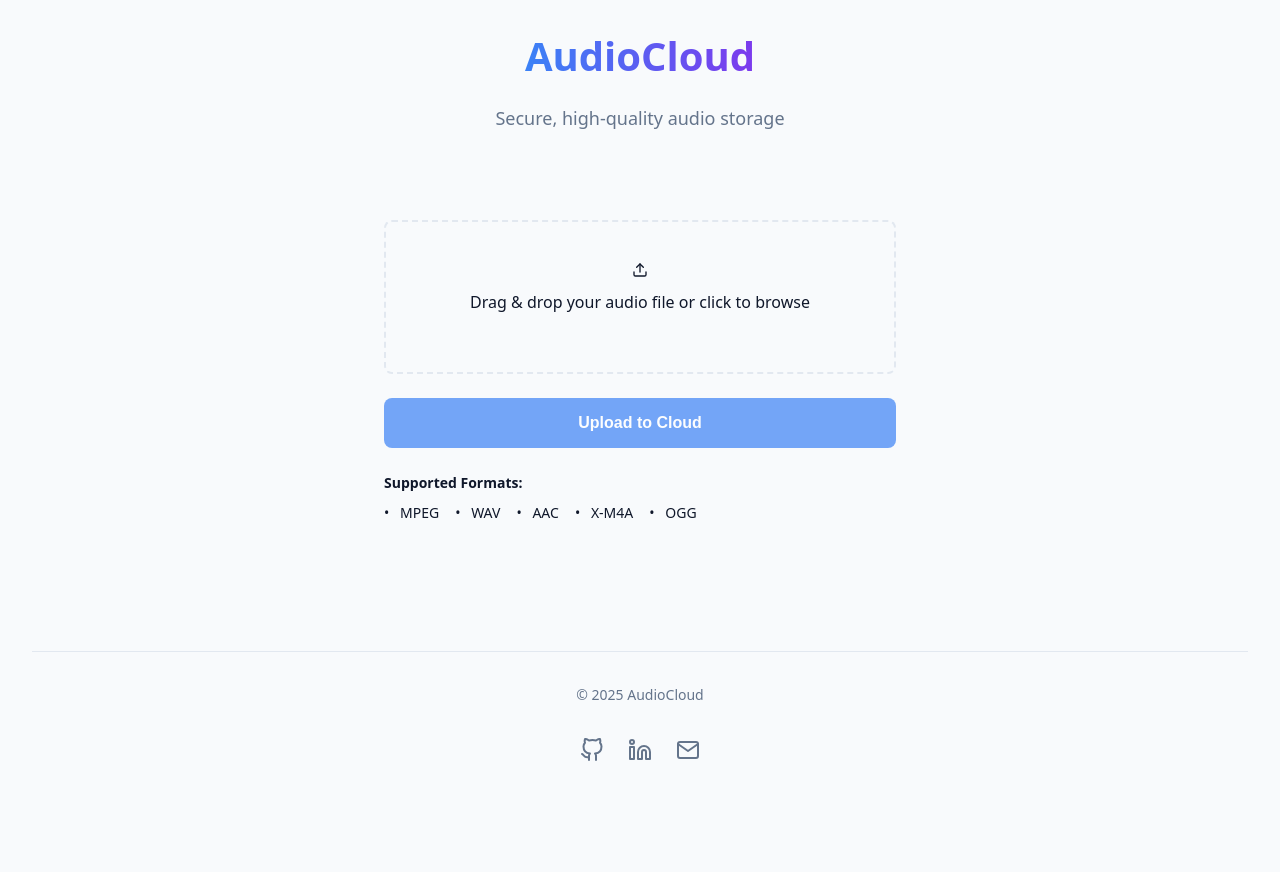
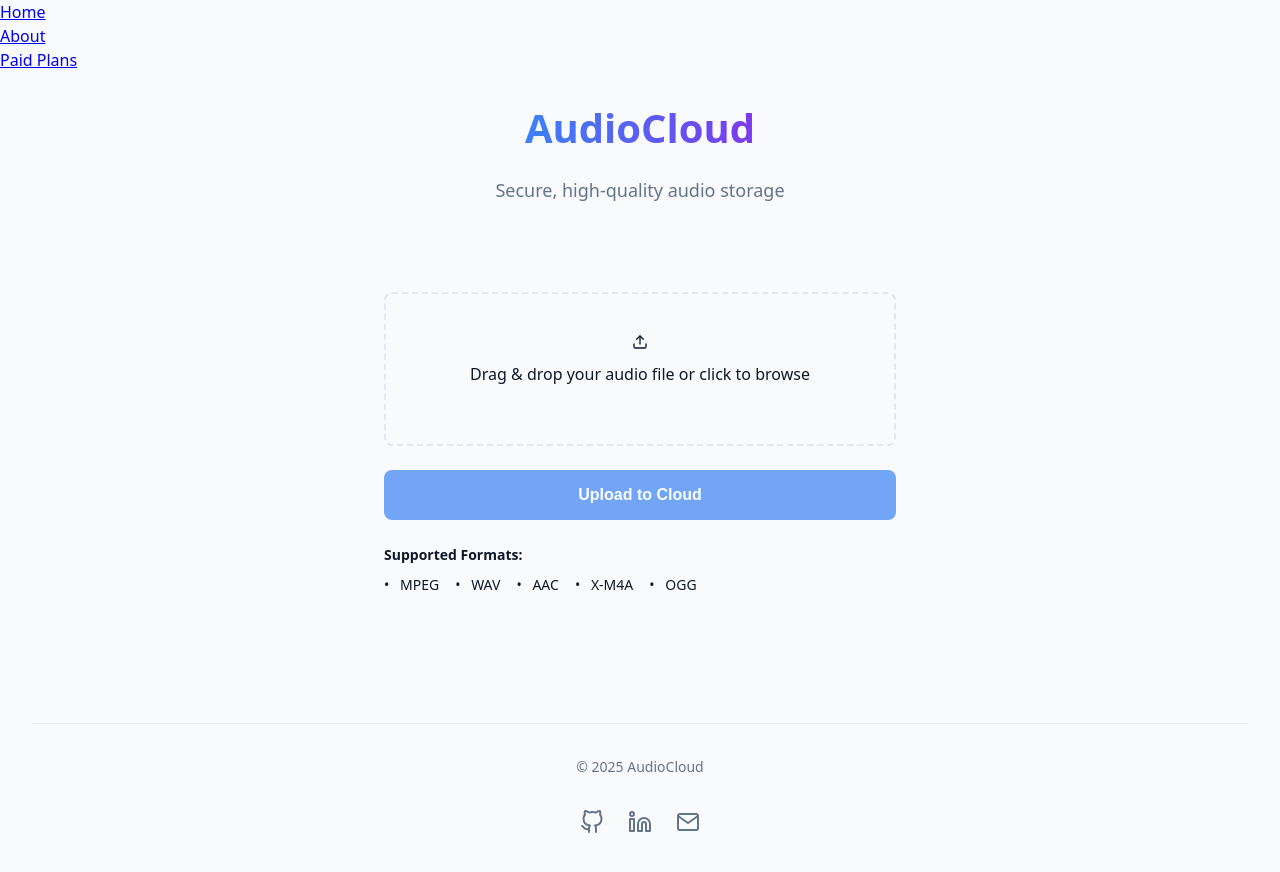
Before and after one commit to fullstacknyc/s3-audio-uploader, a Next.js app: page / in a window 1280 px wide. Before the commit the page ends 800 px from the top, so only its background shows below. Built offline with nearby package versions, Linux system fonts and the light colour scheme.

Commit message:
adding pages

```diff
--- a/app/layout.tsx
+++ b/app/layout.tsx
@@ -3,6 +3,7 @@ import { Geist, Geist_Mono } from "next/font/google";
 import "./globals.css";
 import Script from "next/script";
 import Head from 'next/head';
+import Link from "next/link";
 
 const geistSans = Geist({
   variable: "--font-geist-sans",
@@ -36,7 +37,7 @@ export default function RootLayout({
           <meta name="viewport" content="width=device-width, initial-scale=1.0" />
           <meta name="description" content="Secure, high-quality audio storage" />
           <meta name="keywords" content="audio, cloud storage, secure upload" />
-          <meta name="author" content="Camilo Gomez" />
+          <meta name="author" content="Camilo G." />
         </Head>
         {/* Google AdSense */}
         <script
@@ -55,12 +56,23 @@ export default function RootLayout({
             window.dataLayer = window.dataLayer || [];
             function gtag(){dataLayer.push(arguments);}
             gtag('js', new Date());
-            gtag('config', 'G-JJMFNDZXLC');
+            gtag('config', 'G-XXXXXXXXXX'); // Replace with a valid ID
           `}
         </Script>
       </head>
       <body className={`${geistSans.variable} ${geistMono.variable}`}>
+        <header>
+          <nav>
+            <ul>
+              <li><Link href="/">Home</Link></li>
+              <li><a href="/about">About</a></li>
+              <li><a href="/paid-plans">Paid Plans</a></li>
+            </ul>
+          </nav>
+        </header>
         {children}
+        <footer>
+        </footer>
       </body>
     </html>
   );
```
Also changed, not shown: app/about.tsx (added, +8 -0 lines), app/paid-plans.tsx (added, +8 -0 lines).
